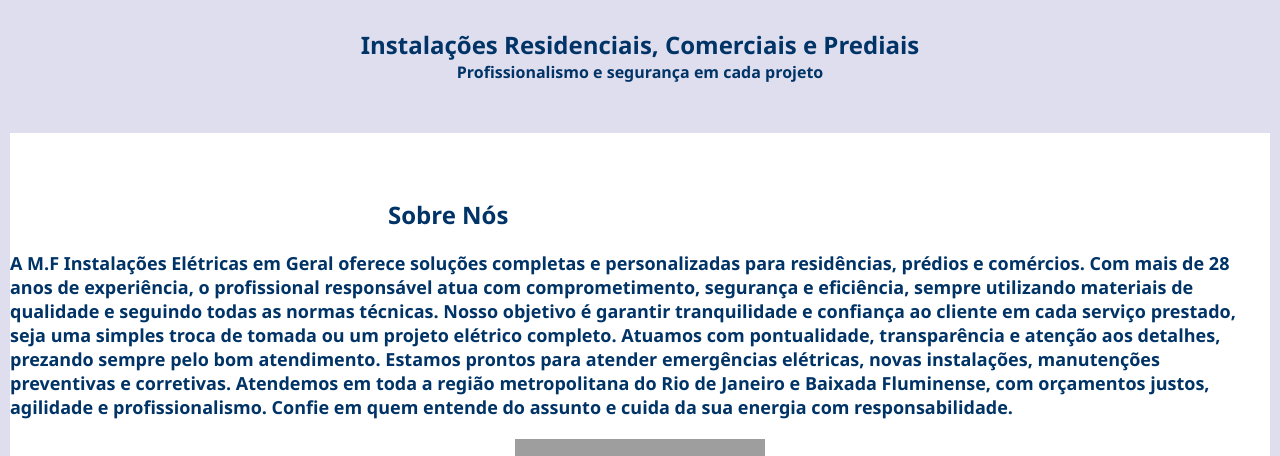
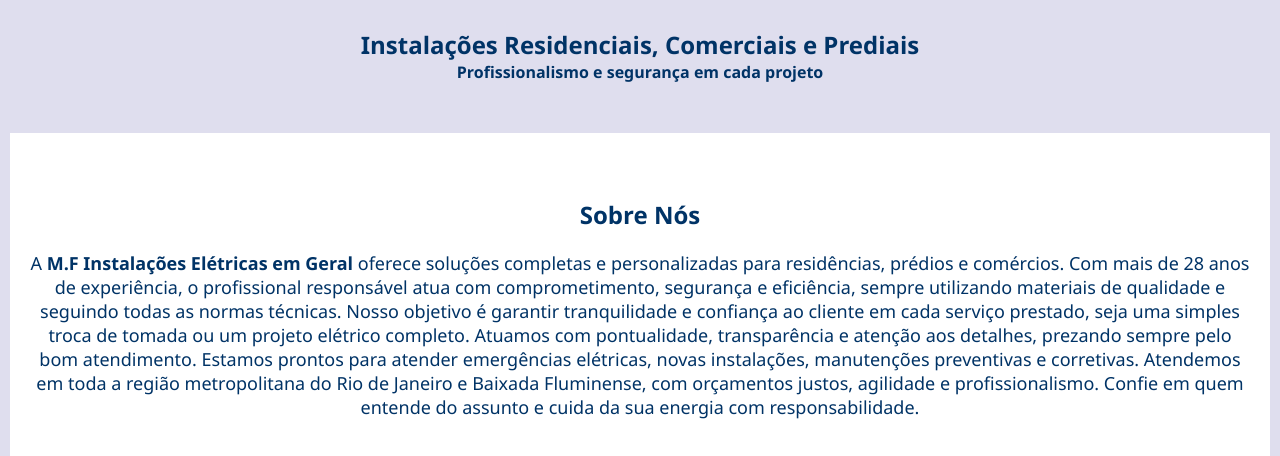
Before and after one commit to jacqueduda/MF-el-trica, a plain HTML site: page index.html in a window 1280 px wide. Shown: the part 182-638 px from the top of the page. Drawn offline with Linux system fonts and the light colour scheme; grey boxes are pictures that could not be loaded.

Commit message:
alterações no css para melhorar o layout do site

```diff
--- a/style.css
+++ b/style.css
@@ -23,8 +23,11 @@ body {
 }
 
 .text-box {
-  font-weight: 700;
+  font-weight: 400;
   font-size: large;
+  text-align: center;
+  margin: 20px 20px ;
+
 }
 
 .container {
@@ -34,8 +37,7 @@ body {
 }
 
 .texto2 {
-  margin-left: 30%;
-  margin-bottom: 20px;
+  text-align: center;
 }
 
 
```
